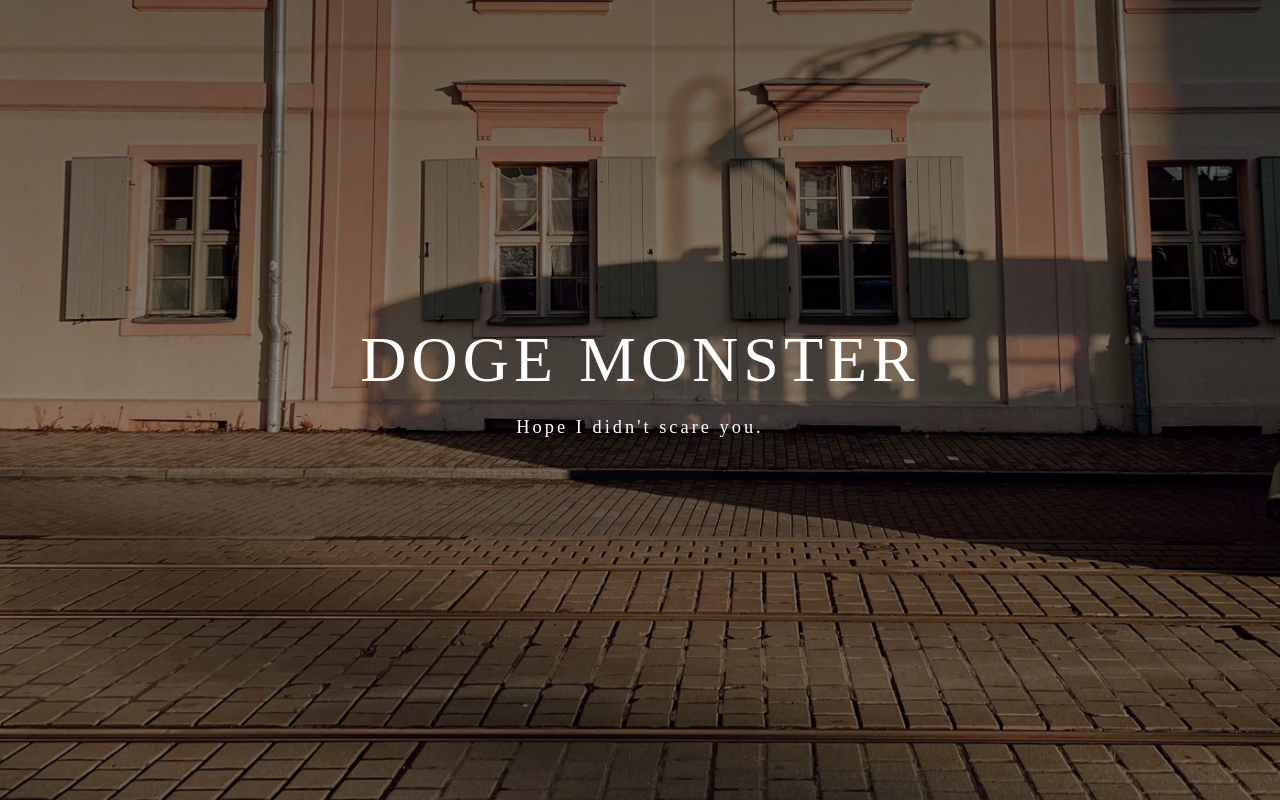
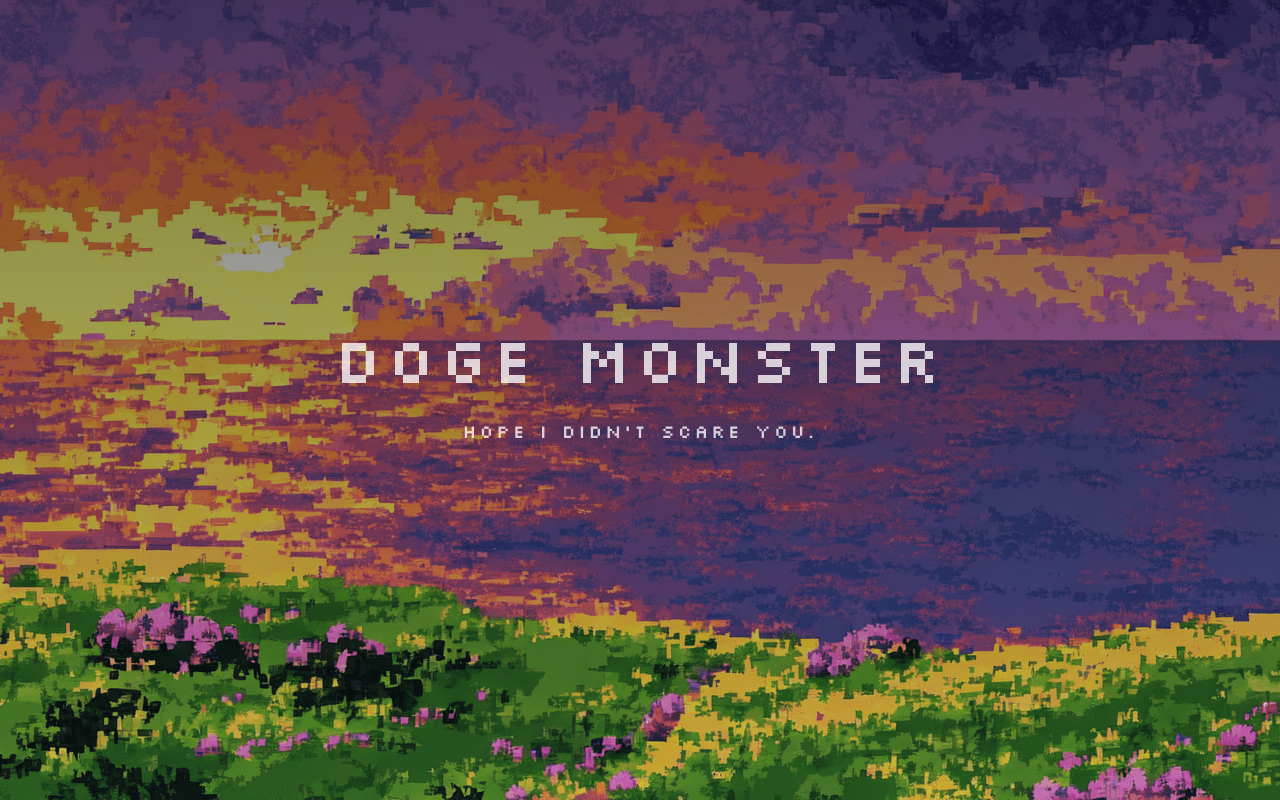
Before and after one commit to DogeMonster/dogemonster.github.io, a plain HTML site: page index.html in a window 1280 px wide. Drawn offline with Linux system fonts and the light colour scheme.

Commit message:
Update index

```diff
--- a/index.html
+++ b/index.html
@@ -4,11 +4,16 @@
     <meta charset="UTF-8" />
     <meta name="viewport" content="width=device-width, initial-scale=1.0" />
     <title>Doge Monster</title>
+    <link
+      rel="stylesheet"
+      href="https://fonts.googleapis.com/css?family=Silkscreen"
+    />
     <style>
       * {
         margin: 0;
         padding: 0;
         box-sizing: border-box;
+        font-family: "Silkscreen", serif;
       }
 
       .section-one {
@@ -16,7 +21,7 @@
             rgba(0, 0, 0, 0.5),
             rgba(0, 0, 0, 0.2)
           ),
-          url(./bg.jpg);
+          url(./bg.png);
         background-size: cover;
         background-position: center;
         filter: brightness();
@@ -30,7 +35,7 @@
 
       .container {
         text-align: center;
-        color: white;
+        color: rgba(255, 255, 255, 0.78);
       }
 
       h1 {
```
Also changed, not shown: bg.jpg (deleted), bg.png (added), 1 other file.
